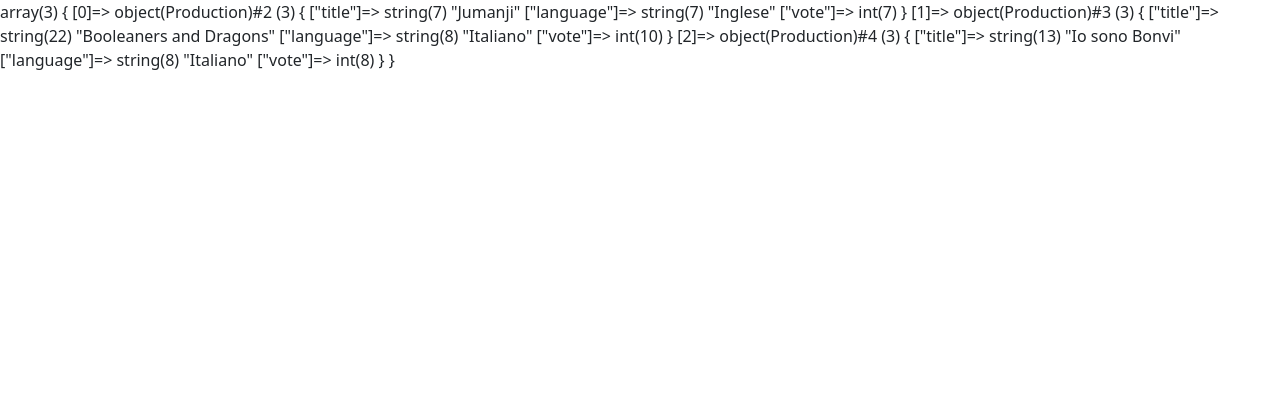
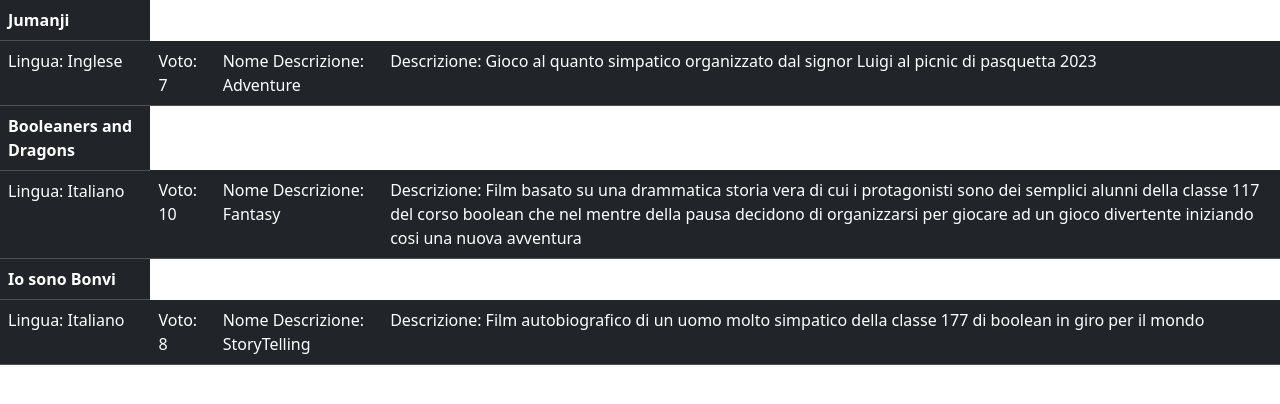
Before and after one commit to Paky-Simeone/php-oop-1, a PHP site: page / in a window 1280 px wide. Shown: the top 404 px of the page. Run offline with PHP 8.4, Linux system fonts and the light colour scheme.

Commit message:
bonus fatti :)

```diff
--- a/db/db.php
+++ b/db/db.php
@@ -5,23 +5,26 @@ $Jumanji = new Production(
     "Jumanji",
     "Inglese",
     7,
+    new Genre("Adventure", "Gioco al quanto simpatico organizzato dal signor Luigi al picnic di pasquetta 2023"),
 );
 
 $Booleaners_and_Dragons = new Production(
     "Booleaners and Dragons",
     "Italiano",
     10,
+    new Genre("Fantasy","Film basato su una drammatica storia vera di cui i protagonisti sono dei semplici alunni della classe 117 del corso boolean che nel mentre della pausa decidono di organizzarsi per giocare ad un gioco divertente iniziando cosi una nuova avventura"),
 );
 
 $Io_sono_Bonvi = new Production(
     "Io sono Bonvi",
     "Italiano",
     8,
+    new Genre("StoryTelling","Film autobiografico di un uomo molto simpatico della classe 177 di boolean in giro per il mondo"),
 );
 
-$Film = [
+$Films = [
     $Jumanji,
     $Booleaners_and_Dragons,
     $Io_sono_Bonvi,
 ];
-var_dump( $Film );
+// var_dump($Film);
--- a/index.php
+++ b/index.php
@@ -1,7 +1,7 @@
 <?php
 require_once __DIR__ ."/models/production.php";
 require_once __DIR__ ."/db/db.php";
-
+require_once __DIR__ ."/models/Genre.php";
 
 
 ?>
@@ -18,6 +18,22 @@ require_once __DIR__ ."/db/db.php";
     <link href="https://cdn.jsdelivr.net/npm/bootstrap@5.3.3/dist/css/bootstrap.min.css" rel="stylesheet" integrity="sha384-QWTKZyjpPEjISv5WaRU9OFeRpok6YctnYmDr5pNlyT2bRjXh0JMhjY6hW+ALEwIH" crossorigin="anonymous">
 </head>
 <body>
-
+<table class="table table-dark table-hover ">
+    <?php foreach($Films as $Film) : ?>
+<thead>
+    <tr>
+      <th scope="col"><?= $Film->title?></th>
+    </tr>
+  </thead>
+  <tbody>
+    <tr>
+      <td>Lingua: <?=$Film->language?></td>
+      <td>Voto: <?=$Film->vote?></td>
+      <td>Nome Descrizione: <?=$Film->genere->nome?></td>
+      <td>Descrizione: <?=$Film->genere->descrizione?></td>
+    </tr>
+  </tbody>
+  <?php endforeach;?>
+</table>
 </body>
 </html>
--- /dev/null
+++ b/models/Genre.php
@@ -0,0 +1,16 @@
+<?php
+
+class Genre{
+    public $nome;
+    public $descrizione;
+
+
+function __construct(
+    string $nome,
+    string $descrizione,
+){
+    $this->nome = $nome;
+    $this->descrizione = $descrizione;
+}
+
+};
--- a/models/production.php
+++ b/models/production.php
@@ -1,17 +1,20 @@
 <?php
+require_once __DIR__ ."/Genre.php";
 class Production{
     public $title;
     public $language;
     public $vote;
-
+    public $genere;
 function __construct(
     string $title,
     string $language,
     int $vote,
+    Genre $genere,
 ){
     $this->title = $title;
     $this->language = $language;
     $this->vote = $vote;
+    $this->genere = $genere;
 }
 
 };
```
